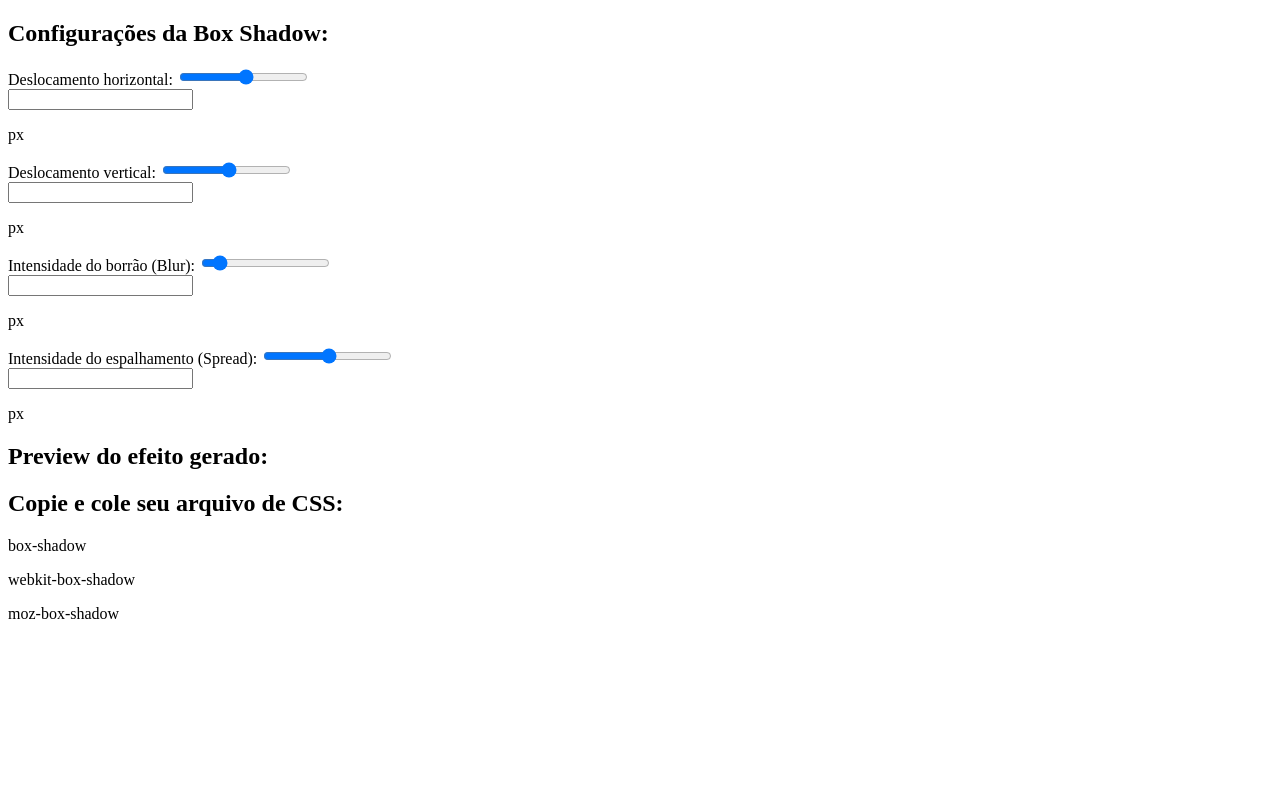
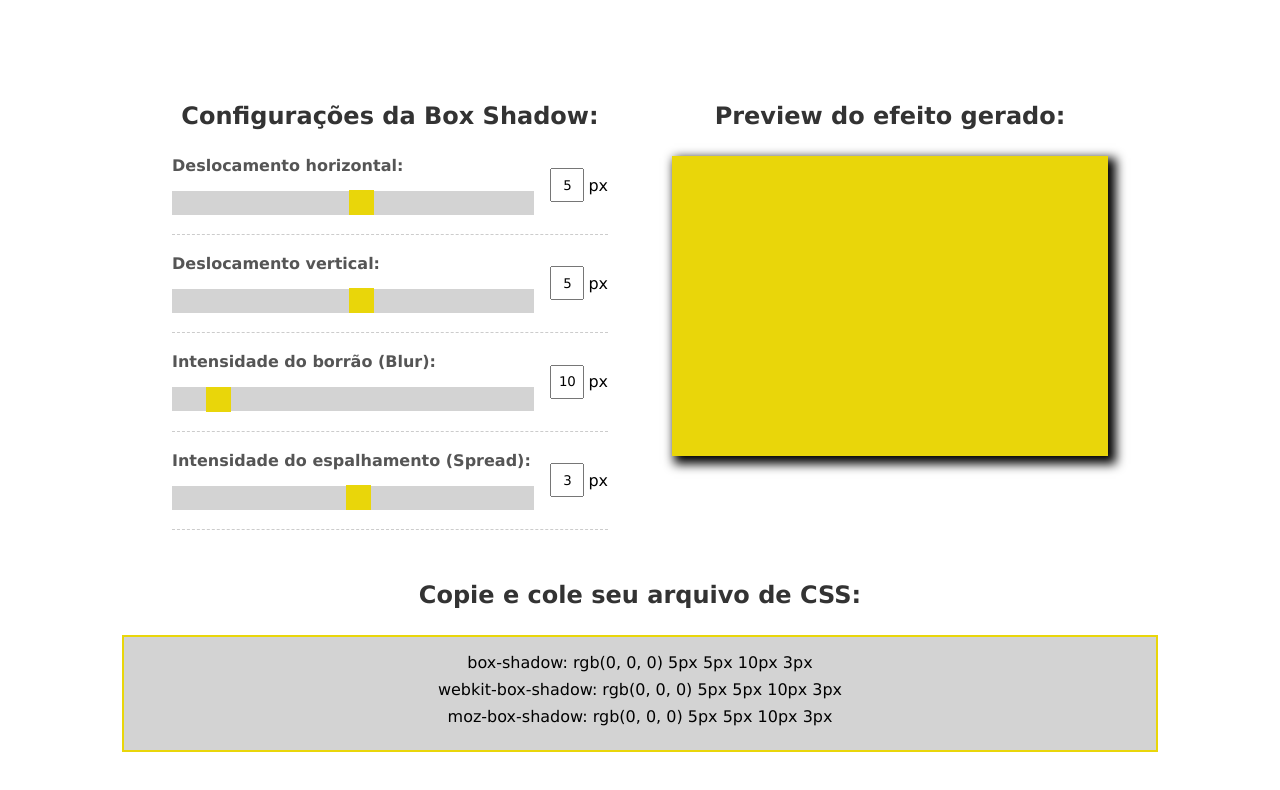
Before and after one commit to JonathasMarques/box-shadow-generator, a plain HTML site: page index.html in a window 1280 px wide. Drawn offline with Linux system fonts and the light colour scheme.

Commit message:
Gerador de Box Shadow

```diff
--- a/css/styles.css
+++ b/css/styles.css
@@ -0,0 +1,108 @@
+* {
+    font-family: "Verdana";
+    margin: 0;
+    padding: 0;
+}
+
+body {
+    padding: 70px 0 300px;
+}
+
+h2 {
+    margin-bottom: 1.6rem;
+    text-align: center;
+
+color: #333;}
+
+#box-shadow-generator {
+    display: flex;
+    max-width: 1000px;
+    margin: 0 auto;
+}
+
+#controls-container,
+#preview {
+    flex: 1;
+    padding: 2rem;
+}
+
+/* controles */
+
+.form-control {
+    display: flex;
+    padding-bottom: 1.2rem;
+    margin-bottom: 1.2rem;
+    border-bottom: 1px dashed #ccc;
+}
+
+.form-control label {
+    font-weight: bold;
+    margin-bottom: 1rem;
+    color: #555;
+}
+
+.range-input {
+    display: flex;
+    flex-direction: column;
+    flex: 1;
+}
+
+.range-input input[type="range"] {
+    -webkit-appearance: none;
+    appearance: none;
+    width: 100%;
+    height: 24px;
+    background-color: #d3d3d3;
+    outline: none;
+}
+
+.range-input input[type="range"]::-webkit-slider-thumb {
+    -webkit-appearance: none;
+    appearance: none;
+    width: 25px;
+    height: 25px;
+    background-color: #e9d60a;
+    cursor: pointer;
+}
+
+.reference-input {
+    display: flex;
+    align-items: center;
+}
+
+.reference-input p {
+    margin-left: 4px;
+}
+
+.reference-input input[type="text"] {
+    height: 30px;
+    width: 30px;
+    margin-left: 1rem;
+    text-align: center;
+}
+
+/* Preview */
+
+#box {
+    width: 100%;
+    height: 300px;
+    background-color: #e9d60a;
+}
+
+/* area de geração */
+
+#generated-rule {
+    text-align: center;
+}
+
+#generated-rule p {
+    margin-bottom: 0.5rem;
+}
+
+#rules-area {
+    background-color: #d3d3d3;
+    max-width: 1000px;
+    margin: 0 auto;
+    border: 2px solid #e9d60a;
+    padding: 1rem;
+}
--- a/index.html
+++ b/index.html
@@ -63,7 +63,7 @@
                 </div>
             </div>
             <div class="form-control">
-                <div class="range-inpuSt">
+                <div class="range-input">
                     <label for="spread">Intensidade do espalhamento (Spread):</label>
                     <input
                         type="range"
@@ -88,9 +88,9 @@
     <div id="generated-rule">
         <h2>Copie e cole seu arquivo de CSS:</h2>
         <div id="rules-area">
-            <p id="rule">box-shadow <span></span></p>
-            <p id="webkit-rule">webkit-box-shadow <span></span></p>
-            <p id="moz-rule">moz-box-shadow <span></span></p>
+            <p id="rule">box-shadow: <span></span></p>
+            <p id="webkit-rule">webkit-box-shadow: <span></span></p>
+            <p id="moz-rule">moz-box-shadow: <span></span></p>
         </div>
     </div>
 </body>
--- a/js/scripts.js
+++ b/js/scripts.js
@@ -0,0 +1,90 @@
+class BoxShadowgenerator {
+
+    constructor(
+        horizontal,
+        horizontalRef,
+        vertical,
+        verticalRef,
+        blur,
+        blurRef,
+        spread,
+        spreadRef,
+        previewBox,
+        rule,
+        webkitRule,
+        mozRule
+    )  {
+            this.horizontal = horizontal
+            this.horizontalRef = horizontalRef
+            this.vertical = vertical
+            this.verticalRef = verticalRef
+            this.blur = blur
+            this.blurRef = blurRef
+            this.spread = spread
+            this.spreadRef = spreadRef
+            this.previewBox = previewBox
+            this.rule = rule
+            this.webkitRule = webkitRule
+            this.mozRule = mozRule
+        }
+
+    initialize() {
+
+        this.horizontalRef.value = this.horizontal.value;
+        this.verticalRef.value = this.vertical.value;
+        this.spreadRef.value = this.spread.value;
+        this.blurRef.value = this.blur.value;
+
+        this.applyRule();
+        this.showRule();
+    }
+
+    applyRule() {
+
+        this.previewBox.style.boxShadow = `${this.horizontalRef.value}px ${this.verticalRef.value}px ${this.blurRef.value}px ${this.spreadRef.value}px #000`
+        this.currentRule = this.previewBox.style.boxShadow;
+    }
+
+    showRule() {
+        this.rule.innerText = this.currentRule;
+        this.webkitRule.innerText = this.currentRule;
+        this.mozRule.innerText = this.currentRule;
+    }
+
+};
+
+
+// seleção de elementos
+
+const horizontal = document.querySelector("#horizontal");
+const horizontalRef = document.querySelector("#horizontal-value");
+const vertical = document.querySelector("#vertical");
+const vericalRef = document.querySelector("#vertical-value");
+const  blur = document.querySelector("#blur");
+const blurRef = document.querySelector("#blur-value");
+const spread = document.querySelector("#spread");
+const spreadRef = document.querySelector("#spread-value");
+
+const previewBox = document.querySelector("#box");
+
+const rule = document.querySelector("#rule span");
+const webkitRule = document.querySelector("#webkit-rule span");
+const mozRule = document.querySelector("#moz-rule span");
+
+const boxShadow = new BoxShadowgenerator (
+    horizontal,
+    horizontalRef,
+    vertical,
+    vericalRef,
+    blur,
+    blurRef,
+    spread,
+    spreadRef,
+    previewBox,
+    rule,
+    webkitRule,
+    mozRule
+);
+
+boxShadow.initialize();
+// eventos
```
